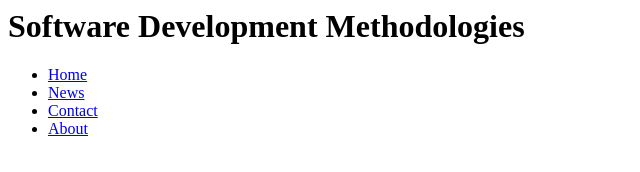
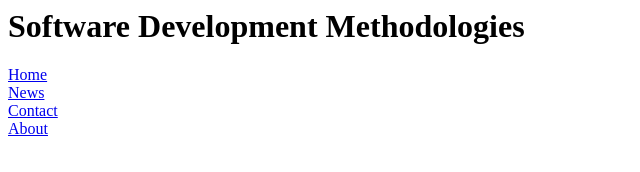
Before and after one commit to Andrei-Chirovici/softwaredevelopment, a plain HTML site: page index.html in a window 1280 px wide. Shown: the whole page, without its empty margins (0-640 px from the left). Drawn offline with Linux system fonts and the light colour scheme.

Commit message:
Update style.css

```diff
--- a/style.css
+++ b/style.css
@@ -1 +1,10 @@
-ddd
+ ul {
+    list-style-type: none;
+    margin: 0;
+    padding: 0;
+}
+
+li a {
+    display: block;
+    width: 60px;
+}
```
